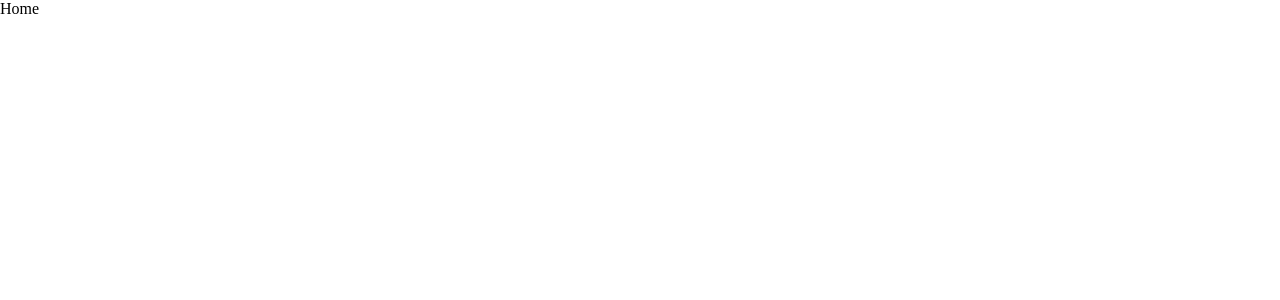
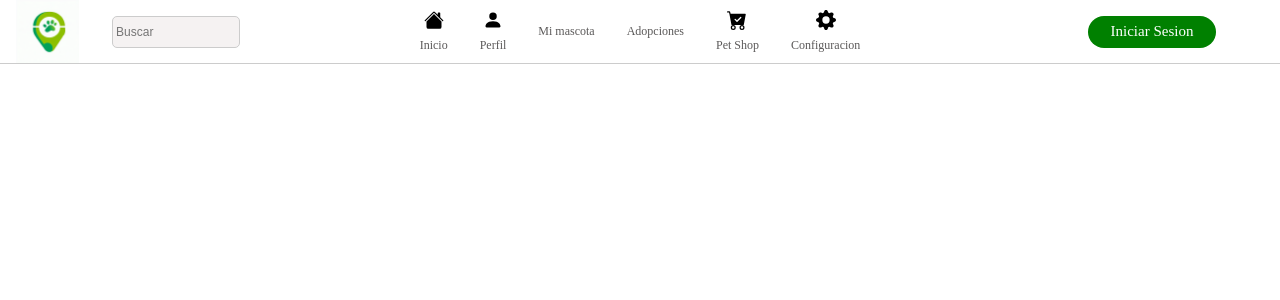
Before and after one commit to Maximiliano17/Petzify-App-Web, a React (Vite) app: page /home in a window 1280 px wide. Shown: the top 300 px of the page. Built offline with nearby package versions, Linux system fonts and the light colour scheme.

Commit message:
Subir responsive

```diff
--- /dev/null
+++ b/src/components/Header.jsx
@@ -0,0 +1,104 @@
+//React
+import { Link } from "react-router-dom"
+//Styles
+import styles from "../modules/Header.module.css"
+//Imagenes
+import logo from "../assets/img/logo.png"
+
+function Header() {
+    return (
+      <>
+         <header className={styles.header}>
+           <section  className={styles.logo}>
+             <img src={logo} alt="Logo" />
+             <input
+                placeholder=" Buscar"
+                type="text"
+                className={styles.buscador}
+              />
+
+             <p  className={styles.burger}>
+             <svg xmlns="http://www.w3.org/2000/svg" width="30" height="30" fill="currentColor" class="bi bi-list" viewBox="0 0 16 16">
+               <path fill-rule="evenodd" d="M2.5 12a.5.5 0 0 1 .5-.5h10a.5.5 0 0 1 0 1H3a.5.5 0 0 1-.5-.5zm0-4a.5.5 0 0 1 .5-.5h10a.5.5 0 0 1 0 1H3a.5.5 0 0 1-.5-.5zm0-4a.5.5 0 0 1 .5-.5h10a.5.5 0 0 1 0 1H3a.5.5 0 0 1-.5-.5z"/>
+             </svg>
+             </p>
+
+           </section>
+           <nav className={styles.nav}>
+            <ul>
+                    <li>
+
+                    <svg xmlns="http://www.w3.org/2000/svg" width="20" height="20" fill="currentColor" class="bi bi-house-fill" viewBox="0 0 16 16">
+                      <path d="M8.707 1.5a1 1 0 0 0-1.414 0L.646 8.146a.5.5 0 0 0 .708.708L8 2.207l6.646 6.647a.5.5 0 0 0 .708-.708L13 5.793V2.5a.5.5 0 0 0-.5-.5h-1a.5.5 0 0 0-.5.5v1.293L8.707 1.5Z"/>
+                      <path d="m8 3.293 6 6V13.5a1.5 1.5 0 0 1-1.5 1.5h-9A1.5 1.5 0 0 1 2 13.5V9.293l6-6Z"/>
+                    </svg>
+
+                        <Link className={styles.item}>
+                           Inicio
+                        </Link>
+                    </li>
+                    <li>
+
+                    <svg xmlns="http://www.w3.org/2000/svg" width="20" height="20" fill="currentColor" class="bi bi-person-fill" viewBox="0 0 16 16">
+                      <path d="M3 14s-1 0-1-1 1-4 6-4 6 3 6 4-1 1-1 1H3Zm5-6a3 3 0 1 0 0-6 3 3 0 0 0 0 6Z"/>
+                    </svg>
+
+                        <Link className={styles.item}>
+                          Perfil
+                        </Link>
+                    </li>
+                    <li>
+
+                    <Link className={styles.item}>
+                      Mi mascota
+                     </Link>
+                    </li>
+                    <li>
+
+                        <Link className={styles.item}>
+                         Adopciones
+                        </Link>
+                        </li>
+                    <li>
+
+                    <svg xmlns="http://www.w3.org/2000/svg" width="20" height="20" fill="currentColor" class="bi bi-cart-check-fill" viewBox="0 0 16 16">
+                      <path d="M.5 1a.5.5 0 0 0 0 1h1.11l.401 1.607 1.498 7.985A.5.5 0 0 0 4 12h1a2 2 0 1 0 0 4 2 2 0 0 0 0-4h7a2 2 0 1 0 0 4 2 2 0 0 0 0-4h1a.5.5 0 0 0 .491-.408l1.5-8A.5.5 0 0 0 14.5 3H2.89l-.405-1.621A.5.5 0 0 0 2 1H.5zM6 14a1 1 0 1 1-2 0 1 1 0 0 1 2 0zm7 0a1 1 0 1 1-2 0 1 1 0 0 1 2 0zm-1.646-7.646-3 3a.5.5 0 0 1-.708 0l-1.5-1.5a.5.5 0 1 1 .708-.708L8 8.293l2.646-2.647a.5.5 0 0 1 .708.708z"/>
+                    </svg>
+
+                        <Link className={styles.item}>
+                        Pet Shop
+                        </Link>
+                        </li>
+                    <li>
+
+                    <svg xmlns="http://www.w3.org/2000/svg" width="20" height="20" fill="currentColor" class="bi bi-gear-fill" viewBox="0 0 16 16">
+                      <path d="M9.405 1.05c-.413-1.4-2.397-1.4-2.81 0l-.1.34a1.464 1.464 0 0 1-2.105.872l-.31-.17c-1.283-.698-2.686.705-1.987 1.987l.169.311c.446.82.023 1.841-.872 2.105l-.34.1c-1.4.413-1.4 2.397 0 2.81l.34.1a1.464 1.464 0 0 1 .872 2.105l-.17.31c-.698 1.283.705 2.686 1.987 1.987l.311-.169a1.464 1.464 0 0 1 2.105.872l.1.34c.413 1.4 2.397 1.4 2.81 0l.1-.34a1.464 1.464 0 0 1 2.105-.872l.31.17c1.283.698 2.686-.705 1.987-1.987l-.169-.311a1.464 1.464 0 0 1 .872-2.105l.34-.1c1.4-.413 1.4-2.397 0-2.81l-.34-.1a1.464 1.464 0 0 1-.872-2.105l.17-.31c.698-1.283-.705-2.686-1.987-1.987l-.311.169a1.464 1.464 0 0 1-2.105-.872l-.1-.34zM8 10.93a2.929 2.929 0 1 1 0-5.86 2.929 2.929 0 0 1 0 5.858z"/>
+                    </svg>
+
+                        <Link className={styles.item}>
+                        Configuracion
+                        </Link>
+                        </li>
+
+                </ul>
+           </nav>
+           <section  className={styles.opciones}>
+
+            <Link className={styles.button_acceso_responsive} to={`/`}>
+               <svg xmlns="http://www.w3.org/2000/svg" width="30" height="30" fill="green" class="bi bi-person-circle" viewBox="0 0 16 16">
+                        <path d="M11 6a3 3 0 1 1-6 0 3 3 0 0 1 6 0z"/>
+                        <path fill-rule="evenodd" d="M0 8a8 8 0 1 1 16 0A8 8 0 0 1 0 8zm8-7a7 7 0 0 0-5.468 11.37C3.242 11.226 4.805 10 8 10s4.757 1.225 5.468 2.37A7 7 0 0 0 8 1z"/>
+                    </svg>
+               </Link>
+
+               <Link className={styles.button_acceso} to={`/`}>
+                  Iniciar Sesion
+                </Link>
+
+            </section>
+         </header>
+      </>
+    )
+  }
+
+  export default Header
--- /dev/null
+++ b/src/modules/Header.module.css
@@ -0,0 +1,148 @@
+*{
+    padding: 0px;
+    margin: 0px;
+    box-sizing: border-box;
+}
+
+.header{
+    width: 100%;
+    height: 4rem;
+    display: flex;
+    justify-content: space-around;
+    align-items: center;
+    border-bottom: solid 1px #ccc;
+}
+
+.logo{
+    width: 20%;
+    height: 100%;
+    display: flex;
+    justify-content: space-around;
+    align-items: center;
+}
+
+.logo img{
+    height: 100%;
+}
+
+.opciones{
+    width: 20%;
+    height: 100%;
+    display: flex;
+    justify-content: center;
+    align-items: center;
+}
+
+.button_acceso {
+    width: 50%;
+    height: 2rem;
+    display: flex;
+    justify-content: center;
+    align-items: center;
+    text-decoration: none;
+    border-radius: 50px;
+    border-style: none;
+    background: green;
+    color:white;
+    font-size: 15px;
+}
+
+.nav{
+    width: 60%;
+    height: 100%;
+    display: flex;
+    justify-content: center;
+    align-items: center;
+}
+
+.nav ul{
+    display: flex;
+    justify-content: center;
+    align-items: center;
+    gap:2rem;
+}
+
+.nav li{
+    display: flex;
+    justify-content: center;
+    align-items: center;
+    flex-direction: column;
+    gap:.5rem;
+    list-style: none;
+    font-size: 12px;
+}
+
+.nav li:hover{
+    border-bottom: 1px solid #5b5959;
+}
+
+.item{
+    color: #5b5959;
+    text-decoration: none;
+}
+
+.buscador{
+    width: 50%;
+    height: 2rem;
+    background: #f5f2f2;
+    border: solid 1px #ccc;
+    border-radius: 5px;
+    font-size: 12px;
+}
+
+/*None*/
+
+.button_acceso_responsive{
+    display: none;
+}
+
+.buscador_responsive{
+    display: none;
+}
+
+.burger{
+    display: none;
+}
+
+@media(max-width: 1000px){
+
+    .nav ul{
+        gap:1rem;
+    }
+
+    .button_acceso_responsive{
+        display: flex;
+    }
+
+    .button_acceso{
+        display: none;
+    }
+
+
+}
+
+@media(max-width: 720px){
+
+      .burger{
+        display: flex;
+        justify-content: center;
+        align-items: center;
+      }
+
+      .logo{
+        width: 100%;
+        justify-content: space-between;
+      }
+
+      .buscador{
+        width: 60%;
+     }
+
+      .nav{
+        display: none;
+      }
+
+       .opciones{
+        display: none;
+       }
+}
--- a/src/pages/Home.jsx
+++ b/src/pages/Home.jsx
@@ -1,7 +1,12 @@
+import Header from "../components/Header"
+
 function Home() {
   return (
     <>
-      Home
+       <Header />
+       <div>
+
+       </div>
     </>
   )
 }
```
Also changed, not shown: src/assets/img/logo.png (added).
